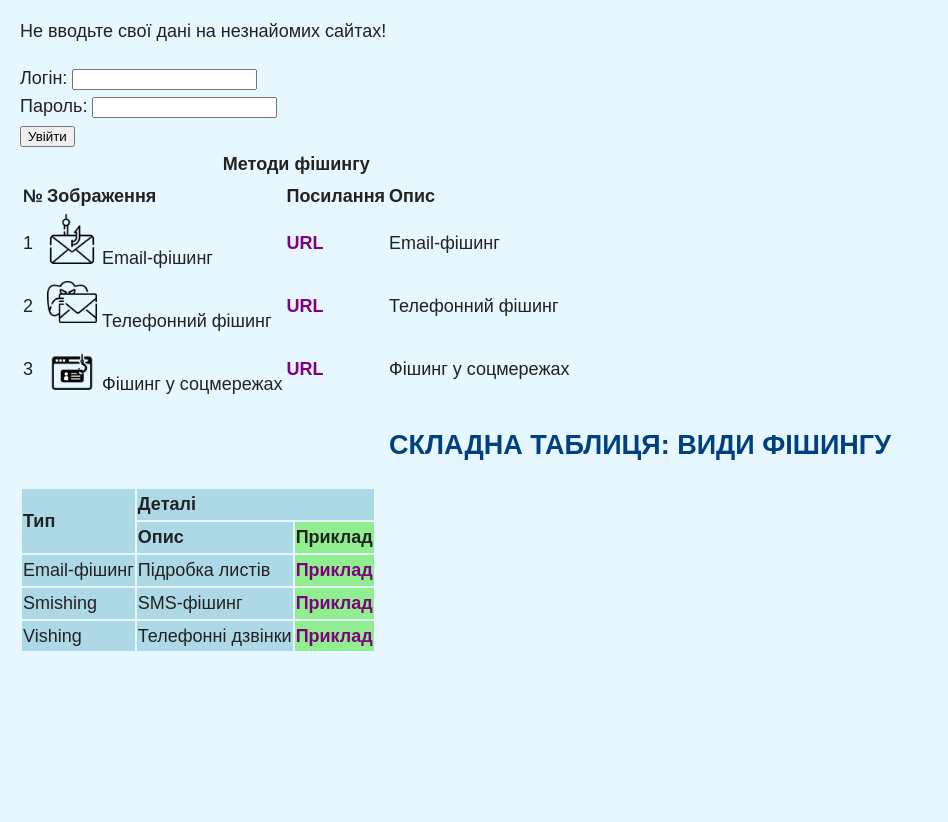
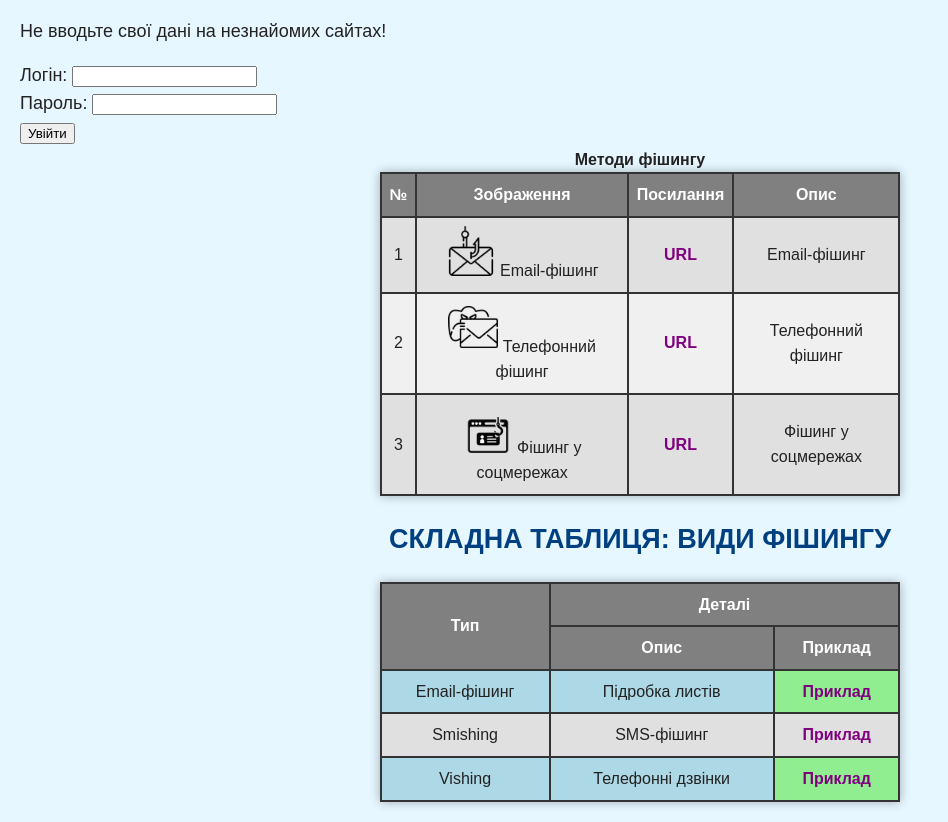
Before and after one commit to shin12123/OKR, a plain HTML site: page forms.html in a window 1280 px wide. Shown: the part 105-927 px from the top of the page, without its empty margins (0-948 px from the left). Before the commit the page ends 800 px from the top, so only its background shows below. Drawn offline with Linux system fonts and the light colour scheme.

Commit message:
adjustments

```diff
--- a/style.css
+++ b/style.css
@@ -27,7 +27,7 @@ a {
 
 a:hover {
     color: red !important;
-
+}
 
 nav a {
     color: blue;
@@ -95,8 +95,8 @@ dl dd {
 }
 
 table {
-    width: 80%;
-    margin: 20px auto;
+    width: 42%;
+    margin: 0px auto;
     border-collapse: collapse;
     box-shadow: 0 0 10px rgba(0, 0, 0, 0.3);
     background-color: #f0f0f0;
@@ -106,7 +106,7 @@ table {
 
 table th, table td {
     border: 2px solid #333;
-    padding: 15px;
+    padding: 8px;
     text-align: center;
 }
 
@@ -139,4 +139,3 @@ nav ul li {
     text-align: center;
     margin-top: 30px;
 }
-}
```
